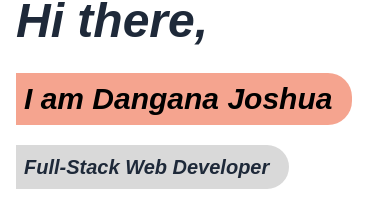
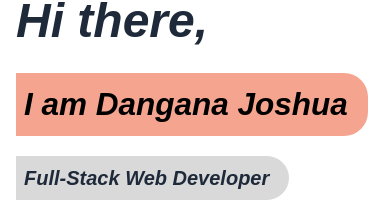
Before and after one commit to JoshTino/my-portfolio, a React (Vite) app: page / in a window 390 px wide. Shown: the part 443-644 px from the top of the page. Built offline with nearby package versions, Linux system fonts and the light colour scheme; a web font is replaced by a local one.

Commit message:
Changed text size

```diff
--- a/components/hero.jsx
+++ b/components/hero.jsx
@@ -19,7 +19,7 @@ const Hero = () => {
           transition={{ duration: 0.6, ease: "easeOut", delay: 0.2 }}
         >
           <h2 className="text-5xl w-fit font-inria font-bold italic md:text-5xl lg:text-6xl text-gray-800 mb-7">Hi there,</h2>
-          <h2 className="text-3xl font-inria font-bold italic md:text-4xl lg:text-5xl  bg-lightred rounded-r-3xl w-fit p-2 pr-5 mb-5">I am Dangana Joshua</h2>
+          <h2 className="text-[31.5px] font-inria font-bold italic md:text-4xl lg:text-5xl  bg-lightred rounded-r-3xl w-fit p-2 pr-5 mb-5">I am Dangana Joshua</h2>
           <h2 className="text-xl font-inria font-bold italic md:text-2xl text-gray-800 bg-[#D9D9D9] rounded-r-3xl w-fit p-2 pr-5 mb-5">Full-Stack Web Developer</h2>
           <p className="text-xl font-inria leading-11 italic md:text-2xl text-gray-800 mb-7 lg:text-3xl">I build fast modern and scalable web applications usings Laravel, Nodejs, and React.</p>
           <div className="flex mb-17 justify-center md:justify-start">
```
